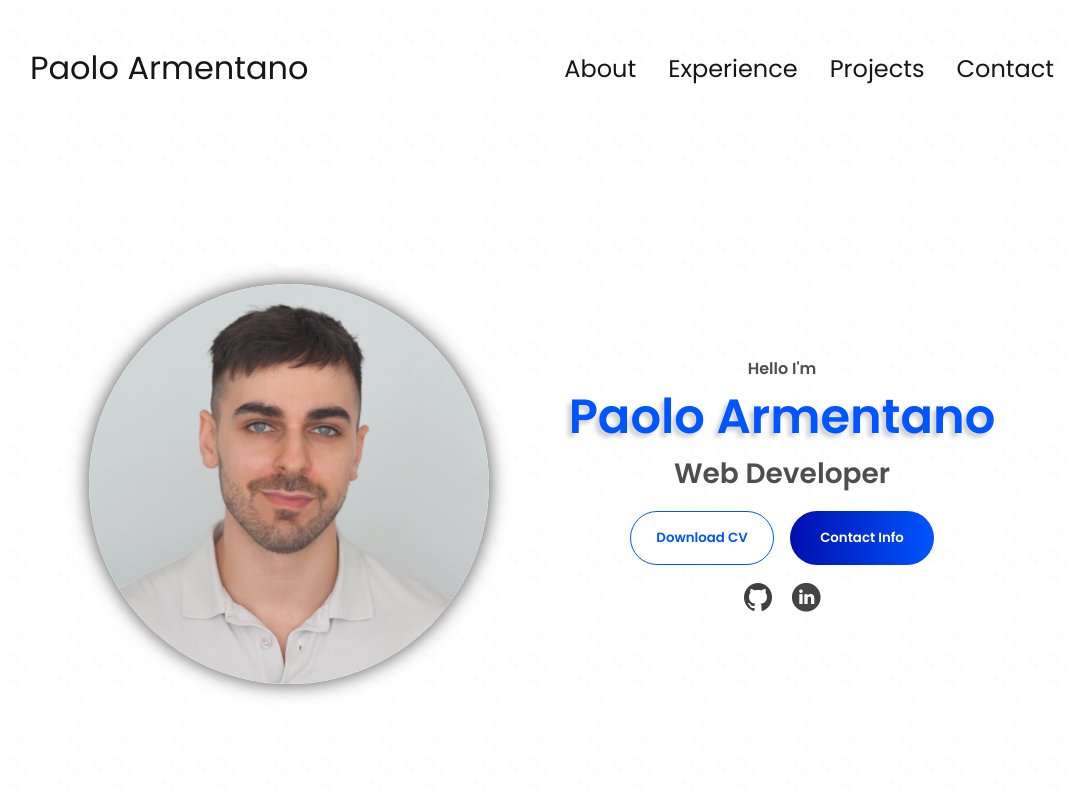
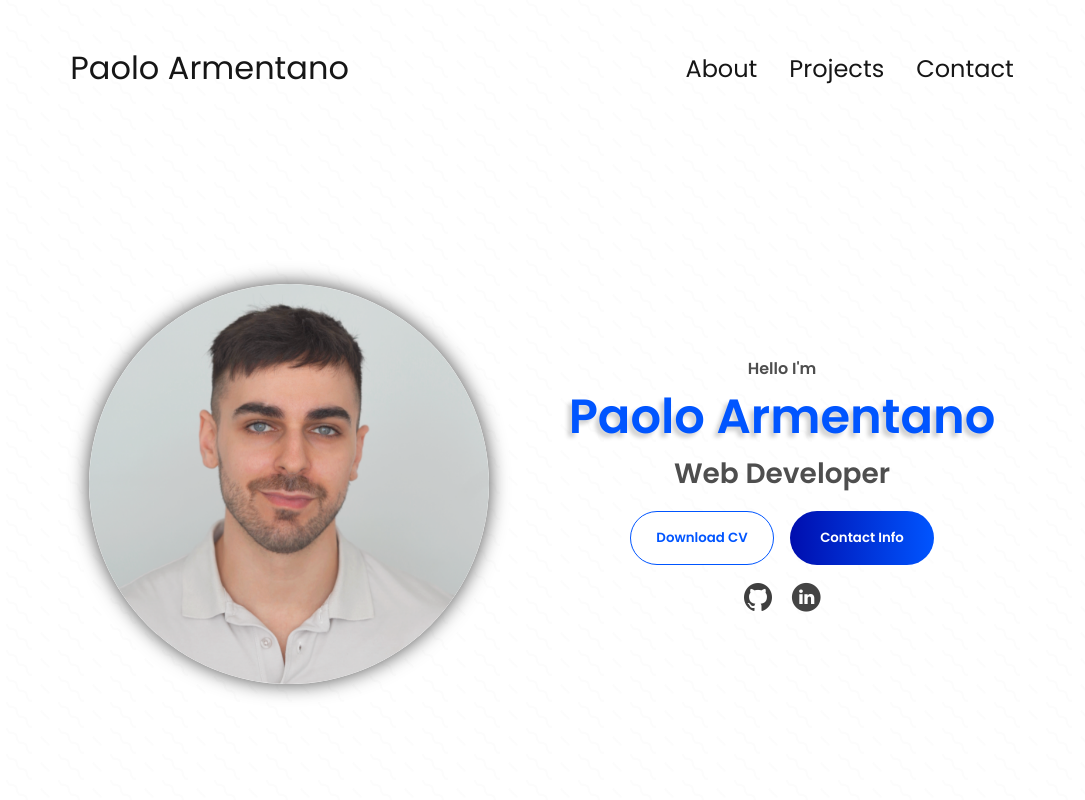
Before and after one commit to PaoloArmentano/devPortfolio, a plain HTML site: page index.html in a window 1280 px wide. Shown: the top 800 px of the page, without its empty margins (98-1183 px from the left). Drawn offline with Linux system fonts and the light colour scheme.

Commit message:
changed responsiveness

```diff
--- a/index.html
+++ b/index.html
@@ -3,7 +3,7 @@
 <head>
     <meta charset="UTF-8">
     <meta name="viewport" content="width=device-width, initial-scale=1.0">
-    <title>PA | Portfolio</title>
+    <title>Paolo Armentano | Portfolio</title>
     <link rel="stylesheet" href="style.css">
     <link rel="stylesheet" href="mediaqueries.css">
     <link rel="icon" href="./assets/favicon.png">
@@ -17,7 +17,7 @@
         <div>
            <ul class="nav-links">
                 <li><a href="#about">About</a></li>
-                <li><a href="#experience">Experience</a></li>
+                <!-- <li><a href="#experience">Experience</a></li> -->
                 <li><a href="#projects">Projects</a></li>
                 <li><a href="#contact">Contact</a></li>
            </ul>
@@ -35,7 +35,7 @@
             </div>
             <div class="menu-links">
                 <li><a href="#about" onclick="toggleMenu()">About</a></li>
-                <li><a href="#experience" onclick="toggleMenu()">Experience</a></li>
+                <!-- <li><a href="#experience" onclick="toggleMenu()">Experience</a></li> -->
                 <li><a href="#projects" onclick="toggleMenu()">Projects</a></li>
                 <li><a href="#contact" onclick="toggleMenu()">Contact</a></li>
             </div>
@@ -86,7 +86,7 @@
         </div>
         <img src="./assets/arrow.png" alt="scrolling arrow icon" class="icon arrow" onclick="location.href='./#experience'">
     </section>
-    <section id="experience">
+    <!-- <section id="experience">
         <p class="section__text__p1">Explore My</p>
         <h1 class="title">Experience</h1>
         <div class="experience-details-container">
@@ -174,7 +174,7 @@
             </div>
         </div>
         <img src="./assets/arrow.png" alt="scrolling arrow icon" class="icon arrow" onclick="location.href='./#projects'">
-    </section>
+    </section> -->
     <section id="projects">
         <p class="section__text__p1">Browse My Recent</p>
         <h1 class="title">Projects</h1>
@@ -234,7 +234,7 @@
             <ul class="nav-links">
                 <li><a href="#profile">Home</a></li>
                 <li><a href="#about">About</a></li>
-                <li><a href="#experience">Experience</a></li>
+                <!-- <li><a href="#experience">Experience</a></li> -->
                 <li><a href="#projects">Projects</a></li>
            </ul>
         </div>
```
